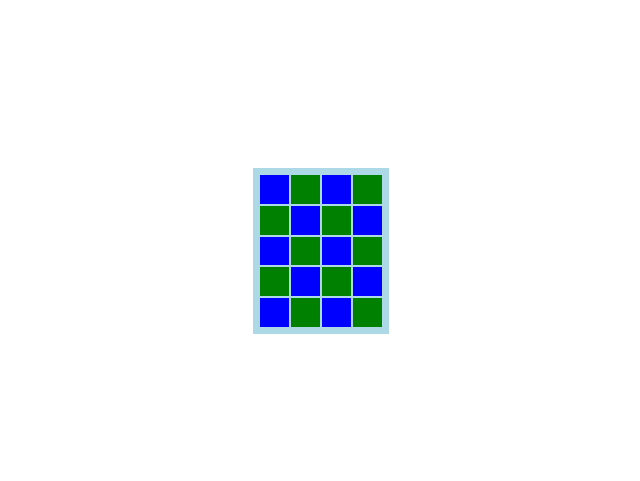
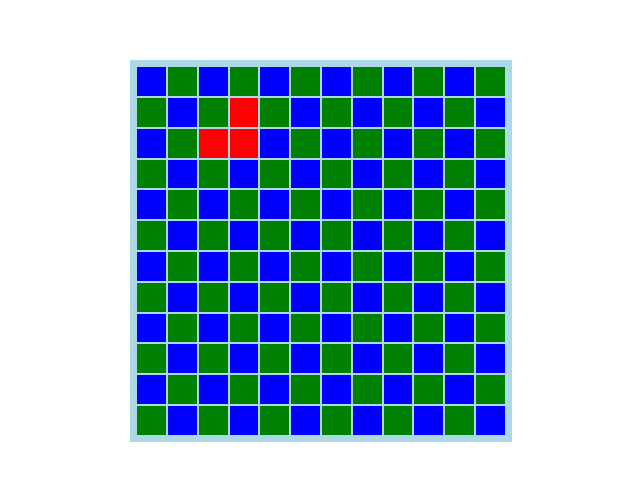
Before and after one commit to Adriano-Porto/snake-game, a plain HTML site: page index.html in a window 1280 px wide. Shown: the part 149-630 px from the top of the page, without its empty margins (319-959 px from the left). Drawn offline with Linux system fonts and the light colour scheme.

Commit message:
added player class and started refreshing the grid

```diff
--- a/index.html
+++ b/index.html
@@ -13,6 +13,6 @@
         <tbody></tbody>
       </table>
     </div>
-    <script src="./index.js"></script>
+    <script type='module' src="./index.js"></script>
   </body>
 </html>
--- a/index.js
+++ b/index.js
@@ -1,7 +1,4 @@
-const settings = {
-    width: 4,
-    height: 5
-}
+import player from './player.js'
 
 class Grid {
     constructor(width, height) {
@@ -10,14 +7,13 @@ class Grid {
         this.height = height
 
         this.makeGrid()
-        console.log(this.grid)
-        this.paintGrid()
+        this.frameUpdate.bind(this)
     }
     makeHTMLGrid() {
         let str = ''
-        for(let i = 0; i < settings.height; i++) {
+        for(let i = 0; i < this.height; i++) {
             str += `<tr class = '${i}'>`
-            for(let j = 0; j < settings.width; j++) {
+            for(let j = 0; j < this.width; j++) {
                 str += `<td class = '${i},${j}'></td>`
             }
             str+= `</tr>`
@@ -30,9 +26,9 @@ class Grid {
         this.grid.innerHTML += str
     }
 
-    paintGrid() {
-        for(let i = 0; i < settings.height; i++) {
-            for(let j = 0; j < settings.width; j++) {
+    clear() {
+        for(let i = 0; i < this.height; i++) {
+            for(let j = 0; j < this.width; j++) {
                 if(i % 2 === 0 ) {
                     if ( j % 2 === 0 ){
                         this.grid.rows[i].childNodes[j].style.backgroundColor = 'blue'
@@ -49,6 +45,19 @@ class Grid {
             }
         }
     }
+
+    render() {
+        player.positions.forEach(({x, y})=>{
+            this.grid.rows[y].childNodes[x].style.backgroundColor = 'red'
+        })
+    }
+
+    frameUpdate() {
+        // console.log(this)
+        this.clear()
+        this.render()
+    }
 }
 
-const grid = new Grid()
+const grid = new Grid(12, 12)
+requestAnimationFrame(() => grid.frameUpdate())
--- /dev/null
+++ b/player.js
@@ -0,0 +1,11 @@
+class Player {
+    constructor() {
+        this.positions = [
+            { x: 2, y: 2},
+            { x: 3, y: 2},
+            { x: 3, y: 1},
+        ]
+    }
+}
+
+export default new Player()
```
